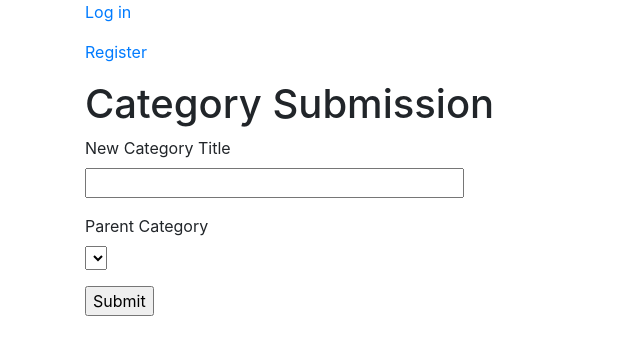
After one commit to ellbosch/Lob-WebApp, a Flask app: template app/templates/category_submission.html in a window 1280 px wide. The commit adds this page. Shown: the top 355 px of the page, without its empty margins (0-640 px from the left). Run offline with Flask 2, Linux system fonts and the light colour scheme; the template is opened without the code that fills it: values that come from a table or form of the project are taken from there, others are empty; some libraries are stand-ins or nearby versions.

Commit message:
category submission page validates

```diff
--- a/app/forms.py
+++ b/app/forms.py
@@ -1,5 +1,5 @@
 from flask_wtf import FlaskForm
-from wtforms import StringField, PasswordField, BooleanField, SubmitField
+from wtforms import StringField, PasswordField, BooleanField, SubmitField, SelectField
 from wtforms.validators import ValidationError, DataRequired, Email, EqualTo
 from app.models import *
 
@@ -22,9 +22,24 @@ class RegistrationForm(FlaskForm):
 	def validate_username(self, username):
 		user = User.query.filter_by(username=username.data).first()
 		if user is not None:
-			raise ValidationError('Please use a different username.')
+			raise ValidationError('Username already taken! Please use a different username.')
 
 	def validate_email(self, email):
 		user = User.query.filter_by(email=email.data).first()
 		if user is not None:
-			raise ValidationError('Please use a different email address.')
+			raise ValidationError('Email address already taken! Please use a different email.')
+
+class CategorySubmissionForm(FlaskForm):
+	# get all category options
+	entities = []
+	for entity in Page.query.filter_by(namespace='category').all():
+		entities.append((entity.id, entity.title))
+
+	category_title = StringField('New Category Title', validators=[DataRequired()])
+	parent_category = SelectField(label='Parent Category', choices=entities, coerce=int, validators=[DataRequired()])
+	submit = SubmitField('Submit')
+
+	def validate_category_title(self, category_title):
+		page = Page.query.filter_by(namespace='category', title=category_title.data).first()
+		if page is not None:
+			raise ValidationError('Category title already taken! Please use a different name.')
--- a/app/models.py
+++ b/app/models.py
@@ -53,5 +53,5 @@ class Page(db.Model):
     id = db.Column(db.Integer, primary_key=True)
     namespace = db.Column(db.Enum(Namespace), nullable=False, index=True)
     title = db.Column(db.String(255), unique=True, nullable=False)
-    is_redirect = db.Column(db.Boolean, nullable=False)
-    timestamp_created = db.Column(db.DateTime, nullable=False)
+    redirect = db.Column(db.Boolean)
+    created_at = db.Column(db.DateTime, nullable=False)
--- /dev/null
+++ b/app/templates/category_submission.html
@@ -0,0 +1,21 @@
+{% extends "base.html" %}
+
+{% block content %}
+<h1>Category Submission</h1>
+<form action="" method="post">
+    {{ form.hidden_tag() }}
+    <p>
+        {{ form.category_title.label }}<br>
+        {{ form.category_title(size=32) }}<br>
+        {% for error in form.category_title.errors %}
+            <span style="color: red;">{{ error }}</span>
+        {% endfor %}
+    </p>
+    <p>
+        {{ form.parent_category.label }}<br>
+        {{ form.parent_category }}
+    </p>
+    <p>{{ form.submit() }}</p>
+</form>
+
+{% endblock %}
--- a/app/templates/login.html
+++ b/app/templates/login.html
@@ -8,14 +8,14 @@
         {{ form.username.label }}<br>
         {{ form.username(size=32) }}<br>
         {% for error in form.username.errors %}
-        <span style="color: red;">[{{ error }}]</span>
+        <span style="color: red;">{{ error }}</span>
         {% endfor %}
     </p>
     <p>
         {{ form.password.label }}<br>
         {{ form.password(size=32) }}<br>
         {% for error in form.password.errors %}
-        <span style="color: red;">[{{ error }}]</span>
+        <span style="color: red;">{{ error }}</span>
         {% endfor %}
     </p>
     <p>{{ form.remember_me() }} {{ form.remember_me.label }}</p>
--- a/app/views.py
+++ b/app/views.py
@@ -1,17 +1,26 @@
 from app import application, db, models, forms, user_datastore#, login_manager
-from app.forms import LoginForm, RegistrationForm
+from app.forms import LoginForm, RegistrationForm, CategorySubmissionForm
 from app.models import *
 from flask import render_template, request, jsonify, flash, redirect, url_for, Markup
 from flask_security import current_user, login_user, login_required, logout_user
 from flask_security.utils import hash_password, verify_and_update_password
+from flask_security.decorators import roles_required, roles_accepted
 from datetime import datetime
 from sqlalchemy import desc
 import json
 
 
-@application.login_manager.user_loader
-def load_user(id):
-	return User.query.get(int(id))
+@application.route('/')
+def home_page():
+	return render_template('index.html')
+
+''' ************************************
+	LOGIN / REGISTRATION
+	************************************'''
+
+# @application.login_manager.user_loader
+# def load_user(id):
+# 	return User.query.get(int(id))
 
 @application.route('/logout')
 def logout():
@@ -43,15 +52,29 @@ def register():
     if form.validate_on_submit():
         user_datastore.create_user(username=form.username.data, email=form.email.data,
         			password=hash_password(form.password.data),
-        			# password=form.password.data,
         			firstname=form.firstname.data, lastname=form.lastname.data,
         			created_at=datetime.utcnow(), login_count=0)
 
         db.session.commit()
-        flash('Congratulations, you are now a registered user!')
+        flash('You have successfully registered your account!')
         return redirect(url_for('home_page'))
     return render_template('register.html', title='Register', form=form)
 
-@application.route('/')
-def home_page():
-	return render_template('index.html')
+
+''' ************************************
+	ADMIN RIGHTS
+	************************************'''
+# @login_required
+@application.route('/category_submission', methods=['GET', 'POST'])
+@roles_accepted('admin', 'moderator')
+def category_submission():
+	form = CategorySubmissionForm()
+
+	if form.validate_on_submit():
+		page = Page(namespace='category', title=form.category_title.data, created_at=datetime.utcnow())
+		# db.session.add(page)
+		# db.session.commit()
+		flash('New category created!')
+		# REDIRECT TO NEW CATEGORY PAGE HERE AND FLASH MESSAGE
+
+	return render_template('category_submission.html', title='Submit New Category', form=form)
```
Also changed, not shown: app/__init__.py (+26 -3 lines), app/admin.py (deleted, +0 -11 lines), app/templates/register.html (+6 -6 lines).
